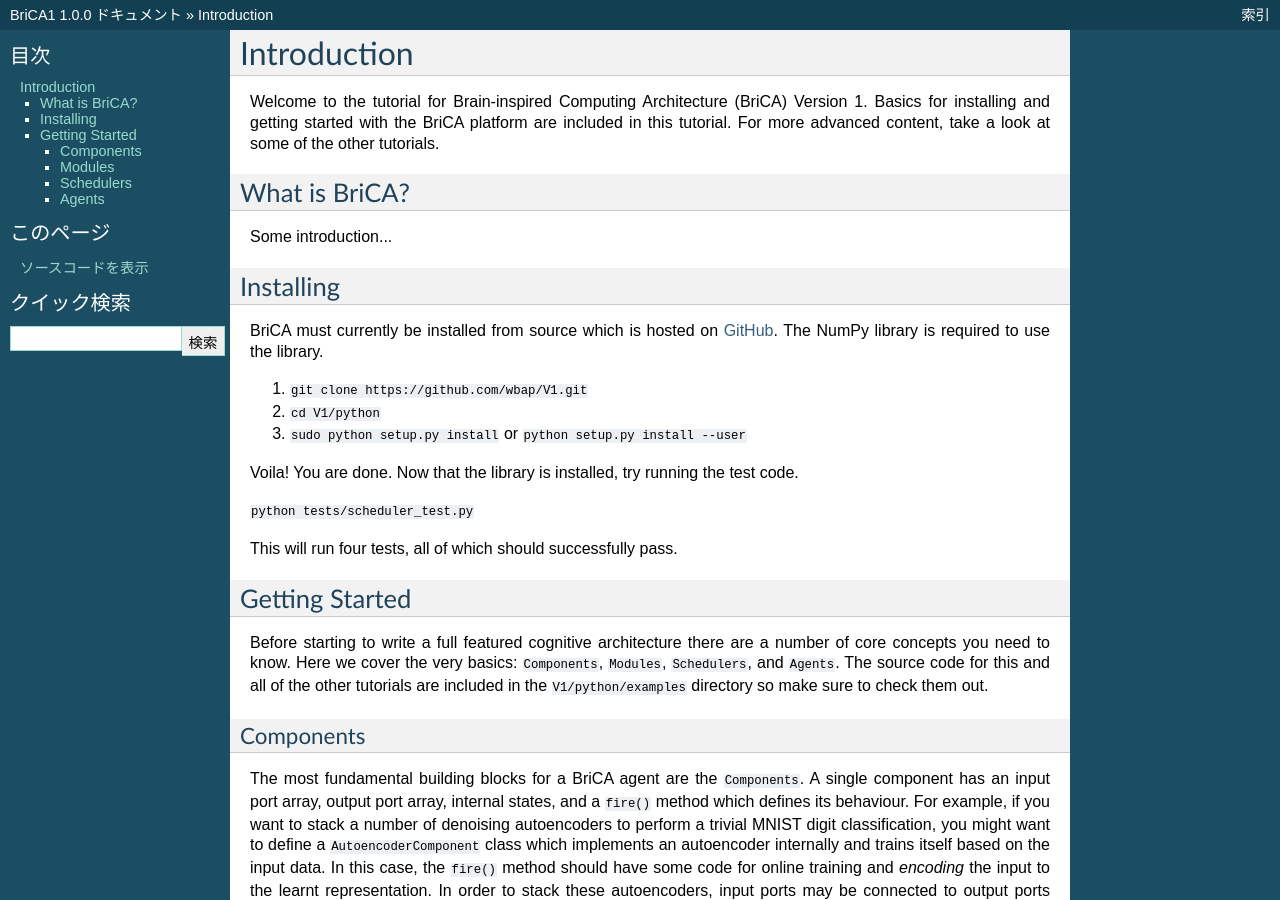
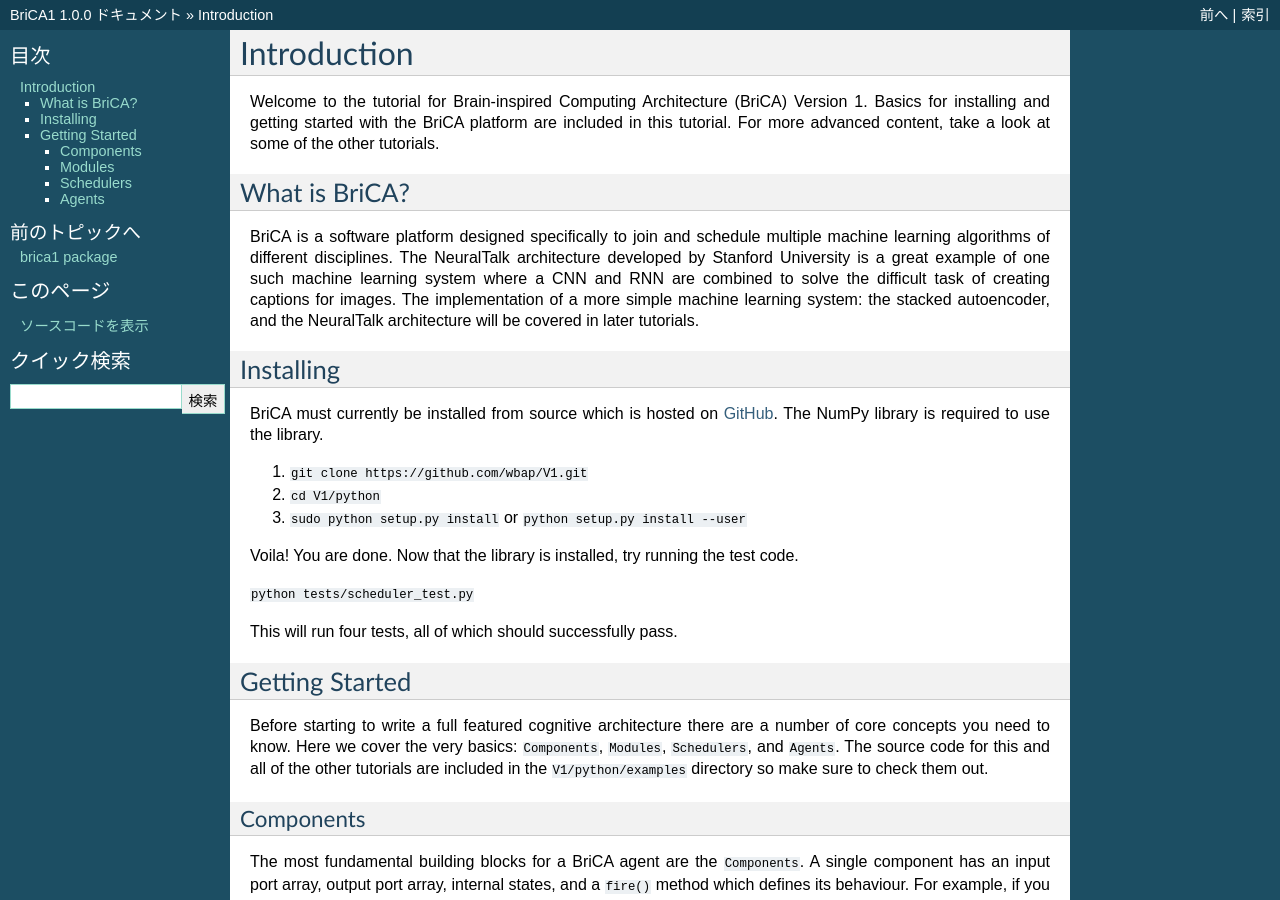
Before and after one commit to wbap/BriCA1, a Sphinx documentation site: the page built from python/doc/tutorial/introduction.rst, in a window 1280 px wide and 900 px high. Built offline with Sphinx 7.4.7, drawn with Linux system fonts in a browser that asks for light colours; formulas are drawn with MathJax 3.

Commit message:
Updated tutorial contents

```diff
--- a/python/doc/index.rst
+++ b/python/doc/index.rst
@@ -12,6 +12,7 @@
    :maxdepth: 2
 
    brica1/brica1.rst
+   tutorial/introduction.rst
 
 
 Indices and tables
--- a/python/doc/tutorial/introduction.rst
+++ b/python/doc/tutorial/introduction.rst
@@ -6,7 +6,7 @@
 What is BriCA?
 --------------
 
-Some introduction...
+BriCA is a software platform designed specifically to join and schedule multiple machine learning algorithms of different disciplines. The NeuralTalk architecture developed by Stanford University is a great example of one such machine learning system where a CNN and RNN are combined to solve the difficult task of creating captions for images. The implementation of a more simple machine learning system: the stacked autoencoder, and the NeuralTalk architecture will be covered in later tutorials.
 
 Installing
 ----------
```
